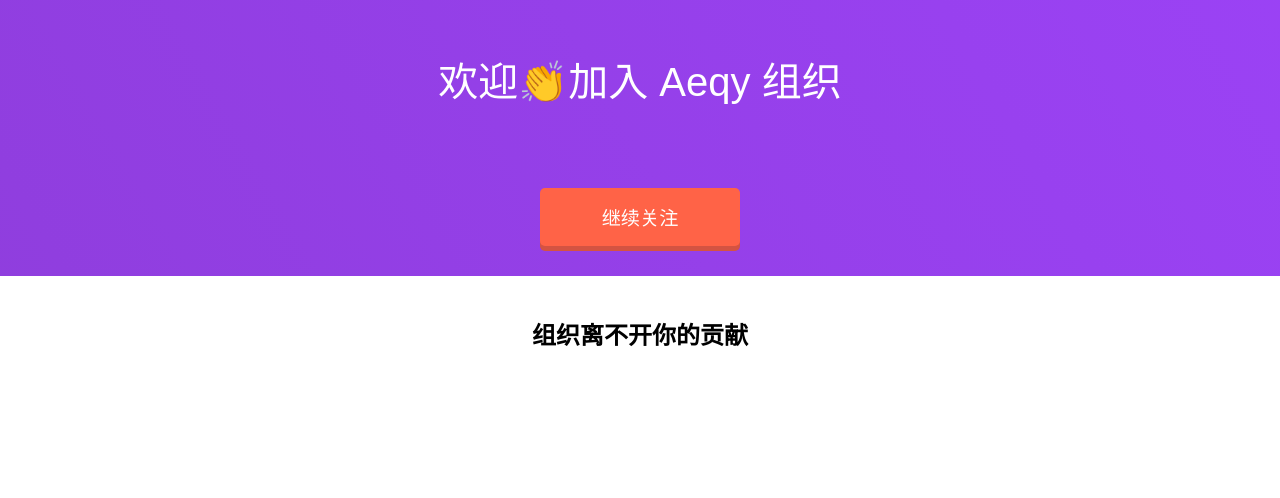
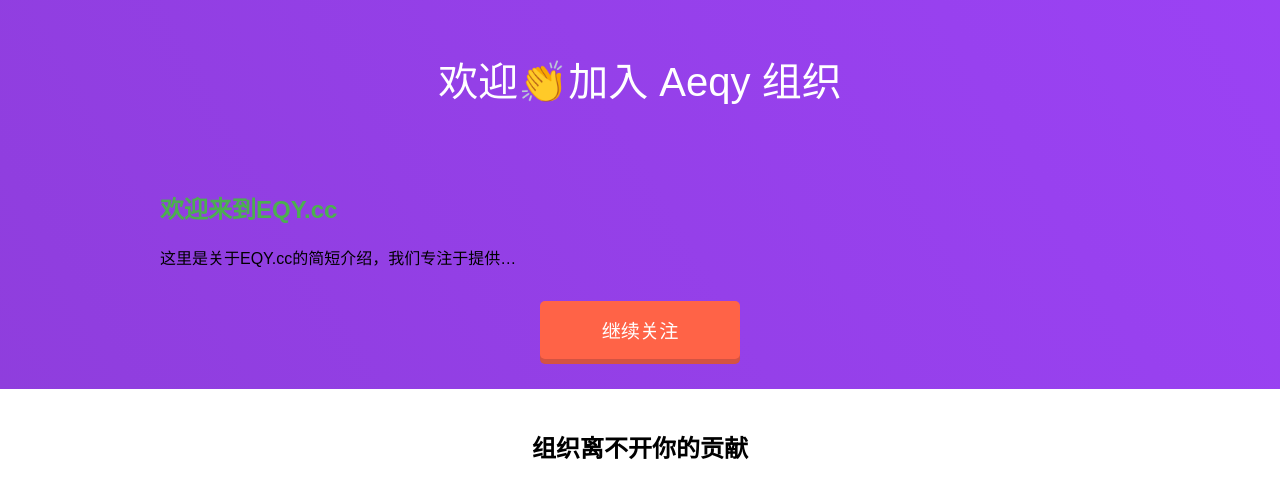
Before and after one commit to aeqy/aeqy.github.io, a plain HTML site: page index.html in a window 1280 px wide. Shown: the top 498 px of the page. Drawn offline with Linux system fonts and the light colour scheme.

Commit message:
add: NO.1

```diff
--- a/css/index.css
+++ b/css/index.css
@@ -70,3 +70,17 @@ footer {
     width: 100%;
     bottom: 0;
 }
+
+/* 主要内容区样式 */
+main {
+    max-width: 960px;
+    margin: 2rem auto;
+}
+
+section {
+    margin-bottom: 2rem;
+}
+
+h2 {
+    color: #4CAF50;
+}
--- a/index.html
+++ b/index.html
@@ -10,6 +10,13 @@
 <header>
     欢迎👏加入 Aeqy 组织
 </header>
+
+<main>
+    <section id="welcome">
+        <h2>欢迎来到EQY.cc</h2>
+        <p>这里是关于EQY.cc的简短介绍，我们专注于提供…</p>
+    </section>
+</main>
 
 <button class="cool-button" onclick="scrollToContent()">继续关注</button>
 
```
